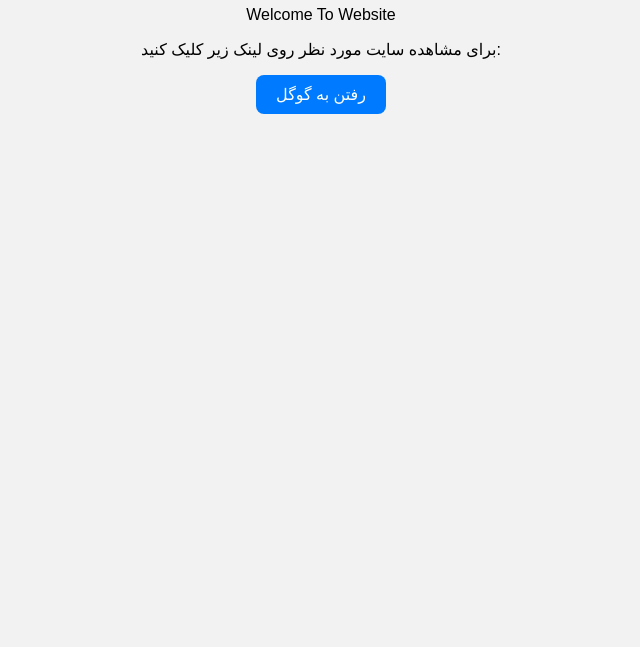
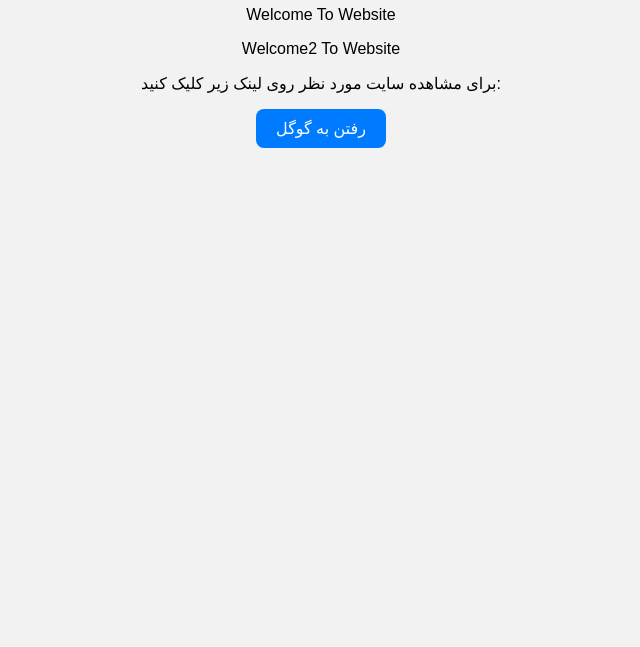
Before and after one commit to rezaitnet/app, a plain HTML site: page index.html in a window 1280 px wide. Shown: the part 153-800 px from the top of the page, without its empty margins (319-959 px from the left). Drawn offline with Linux system fonts and the light colour scheme.

Commit message:
Update index.html

```diff
--- a/index.html
+++ b/index.html
@@ -30,6 +30,7 @@
 <body>
   <h1>خوش آمدید</h1>
   <p>Welcome To Website</p>
+  <p>Welcome2 To Website</p>
   <p>برای مشاهده سایت مورد نظر روی لینک زیر کلیک کنید:</p>
   <a href="https://www.google.com" target="_blank">رفتن به گوگل</a>
 </body>
```
